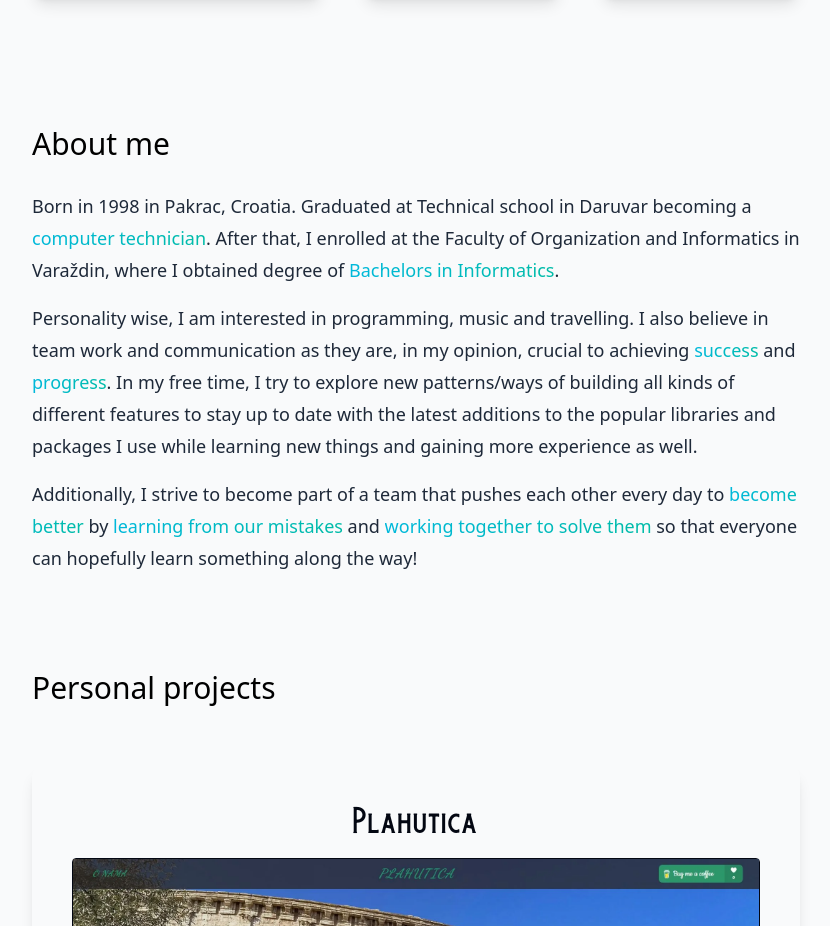
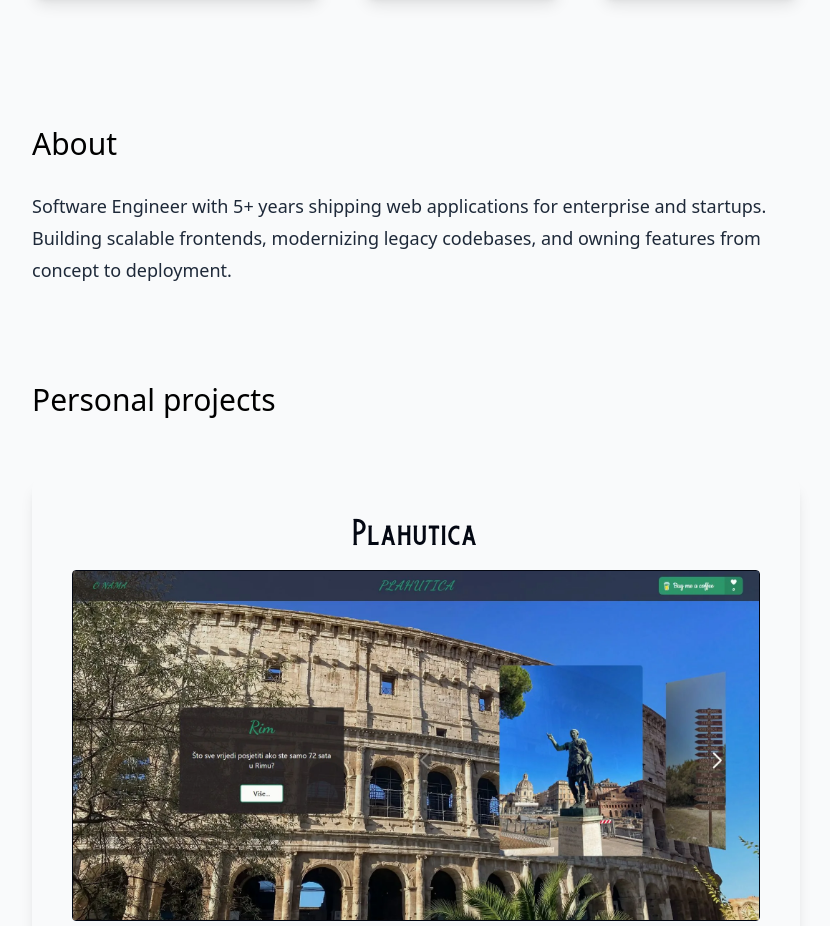
Before and after one commit to jknezevic1712/portfolio, a Next.js app: page / in a window 1280 px wide. Shown: the part 1340-2266 px from the top of the page, without its empty margins (224-1054 px from the left). Built offline with nearby package versions, Linux system fonts and the light colour scheme.

Commit message:
About update

```diff
--- a/components/templates/AboutMe.tsx
+++ b/components/templates/AboutMe.tsx
@@ -4,54 +4,13 @@ export default function AboutMe() {
 	return (
 		<section className="my-5 w-full max-w-7xl">
 			<h3 className="mb-5 text-center text-3xl dark:text-gray-100 md:text-left 3xl:text-4xl">
-        About me
+				About
 			</h3>
-      <Paragraph type="CONTENT">
-        Born in 1998 in Pakrac, Croatia. Graduated at Technical school in
-        Daruvar becoming a{' '}
-        <span className="bg-linear-to-r from-cyan-500 to-teal-500 bg-clip-text text-transparent">
-          computer technician
-        </span>
-        . After that, I enrolled at the Faculty of Organization and Informatics
-        in Varaždin, where I obtained degree of{' '}
-        <span className="bg-linear-to-r from-cyan-500 to-teal-500 bg-clip-text text-transparent">
-          Bachelors in Informatics
-        </span>
-        .
-      </Paragraph>
 
 			<Paragraph type="CONTENT">
-        Personality wise, I am interested in programming, music and travelling.
-        I also believe in team work and communication as they are, in my
-        opinion, crucial to achieving{' '}
-        <span className="bg-linear-to-r from-cyan-500 to-teal-500 bg-clip-text text-transparent">
-          success
-        </span>{' '}
-        and{' '}
-        <span className="bg-linear-to-r from-cyan-500 to-teal-500 bg-clip-text text-transparent">
-          progress
-        </span>
-        . In my free time, I try to explore new patterns/ways of building all
-        kinds of different features to stay up to date with the latest additions
-        to the popular libraries and packages I use while learning new things
-        and gaining more experience as well.
-      </Paragraph>
-
-      <Paragraph type="CONTENT">
-        Additionally, I strive to become part of a team that pushes each other
-        every day to{' '}
-        <span className="bg-linear-to-r from-cyan-500 to-teal-500 bg-clip-text text-transparent">
-          become better
-        </span>{' '}
-        by{' '}
-        <span className="bg-linear-to-r from-cyan-500 to-teal-500 bg-clip-text text-transparent">
-          learning from our mistakes
-        </span>{' '}
-        and{' '}
-        <span className="bg-linear-to-r from-cyan-500 to-teal-500 bg-clip-text text-transparent">
-          working together to solve them
-        </span>{' '}
-        so that everyone can hopefully learn something along the way!
+				Software Engineer with 5+ years shipping web applications for enterprise
+				and startups. Building scalable frontends, modernizing legacy codebases,
+				and owning features from concept to deployment.
 			</Paragraph>
 		</section>
 	);
```
Lines whose indentation alone changed are shown as unchanged.
